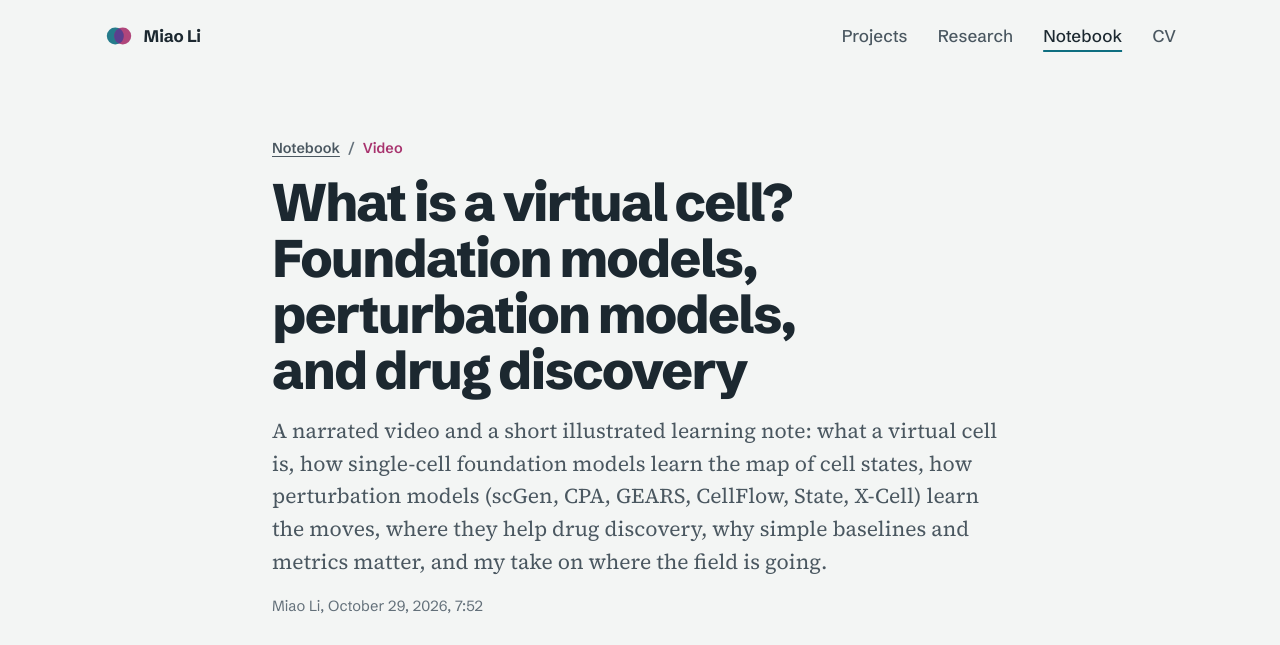
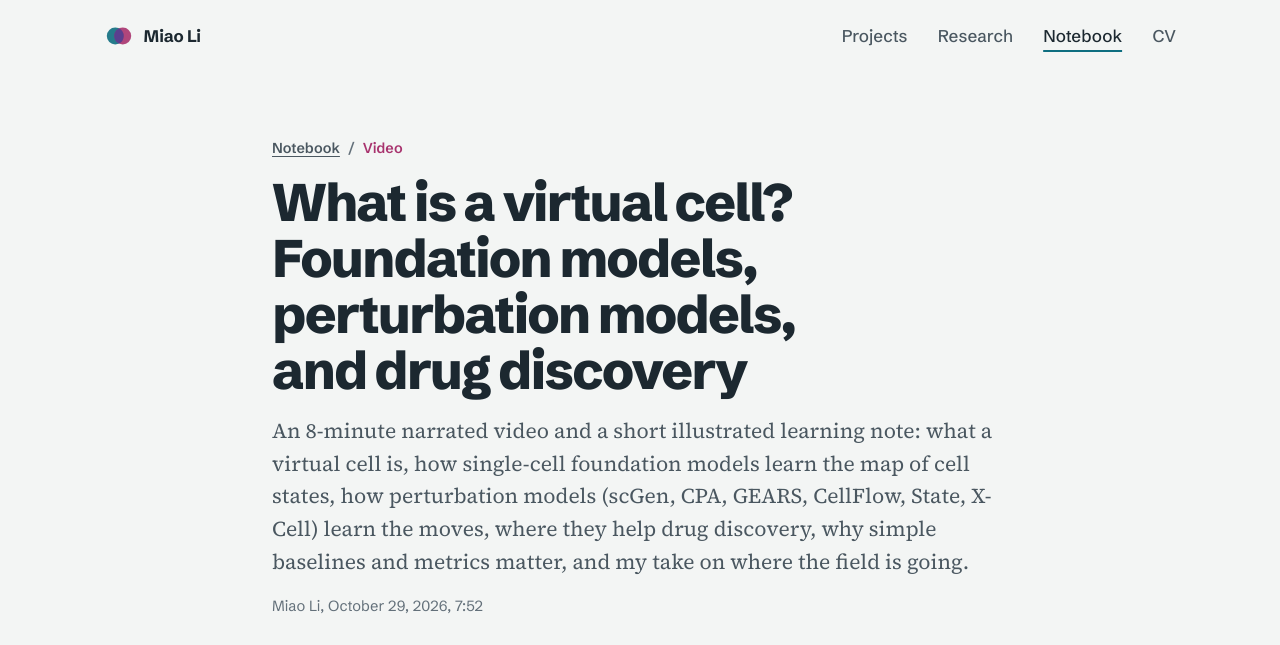
Before and after one commit to sys0507/sys0507.github.io, a Jekyll site: the page built from _posts/2026-10-29-what-is-a-virtual-cell.md, in a window 1280 px wide and 900 px high, cut to the strip 0-645 px from the top of the window. Built offline with Jekyll 4.4.1, drawn with Linux system fonts in a browser that asks for light colours.

Commit message:
Virtual cell post: match Notebook front-matter conventions (length in description, Notes filter)
Co-Authored-By: Claude Opus 5.5 <noreply@anthropic.com>
Claude-Session: https://claude.ai/code/session_01GK8s5raWBm8VRZPopKFfj3

```diff
--- a/_posts/2026-10-29-what-is-a-virtual-cell.md
+++ b/_posts/2026-10-29-what-is-a-virtual-cell.md
@@ -1,7 +1,8 @@
 ---
 title: "What is a virtual cell? Foundation models, perturbation models, and drug discovery"
-description: "A narrated video and a short illustrated learning note: what a virtual cell is, how single-cell foundation models learn the map of cell states, how perturbation models (scGen, CPA, GEARS, CellFlow, State, X-Cell) learn the moves, where they help drug discovery, why simple baselines and metrics matter, and my take on where the field is going."
+description: "An 8-minute narrated video and a short illustrated learning note: what a virtual cell is, how single-cell foundation models learn the map of cell states, how perturbation models (scGen, CPA, GEARS, CellFlow, State, X-Cell) learn the moves, where they help drug discovery, why simple baselines and metrics matter, and my take on where the field is going."
 format: video
+filters: [note]   # also listed under Notes
 tags: [virtual cell, single-cell, foundation models, perturbation, drug discovery, explainer]
 math: true
 video:
```
